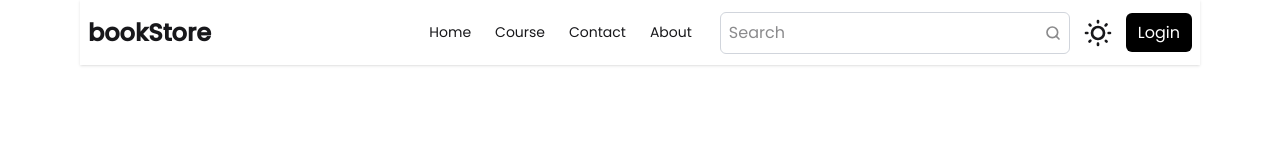
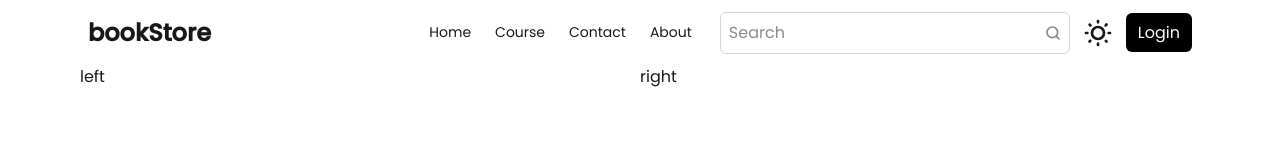
Before and after one commit to KrishnaBir/bookstore, a React app in the folder frontend/: page / in a window 1280 px wide. Shown: the top 160 px of the page. Built offline with nearby package versions, Linux system fonts and the light colour scheme; the HTML template or start-up script is replaced by a standard one.

Commit message:
banner layout

```diff
--- a/frontend/src/App.jsx
+++ b/frontend/src/App.jsx
@@ -1,11 +1,18 @@
 import React from 'react'
 import Navbar from './components/navbar.jsx'
+import Banner from './components/Banner.jsx'
+import Temp from './components/temp.jsx'
 
 
 const App = () => {
   return (
     <>
     <Navbar/>
+    <Banner/>
+
+
+
+    {/* <Temp/> */}
     </>
   )
 }
--- /dev/null
+++ b/frontend/src/components/Banner.jsx
@@ -0,0 +1,14 @@
+import React from 'react'
+
+function Banner() {
+  return (
+    <>
+      <div className='max-w-screen-2xl container mx-auto md:px-20 px-4 flex flex-col md:flex-row'>
+        <div className='w-full md:w-1/2'>left</div>
+        <div className='w-full md:w-1/2'>right</div>
+      </div>
+    </>
+  )
+}
+
+export default Banner
--- a/frontend/src/components/Navbar.jsx
+++ b/frontend/src/components/Navbar.jsx
@@ -10,7 +10,7 @@ function Navbar() {
   return (
     <>
       <div className='max-w-screen-2xl container mx-auto md:px-20 px-4'>
-        <div className="navbar bg-base-100 shadow-sm">
+        <div className="navbar bg-base-100">
           <div className="navbar-start">
             <div className="dropdown">
               <div tabIndex={0} role="button" className="btn btn-ghost lg:hidden">
--- /dev/null
+++ b/frontend/src/components/temp.jsx
@@ -0,0 +1,22 @@
+import React from 'react'
+
+function temp() {
+  return (
+    <>
+      <div className='container flex md:px-20 px-4 gap-2 md:flex-row'>
+        <div className='md:w-1/2'>
+          item-1
+        </div>
+        <div>
+          item-2
+        </div>
+        <div>
+          item-3
+        </div>
+      </div>
+    </>
+
+  )
+}
+
+export default temp
```
